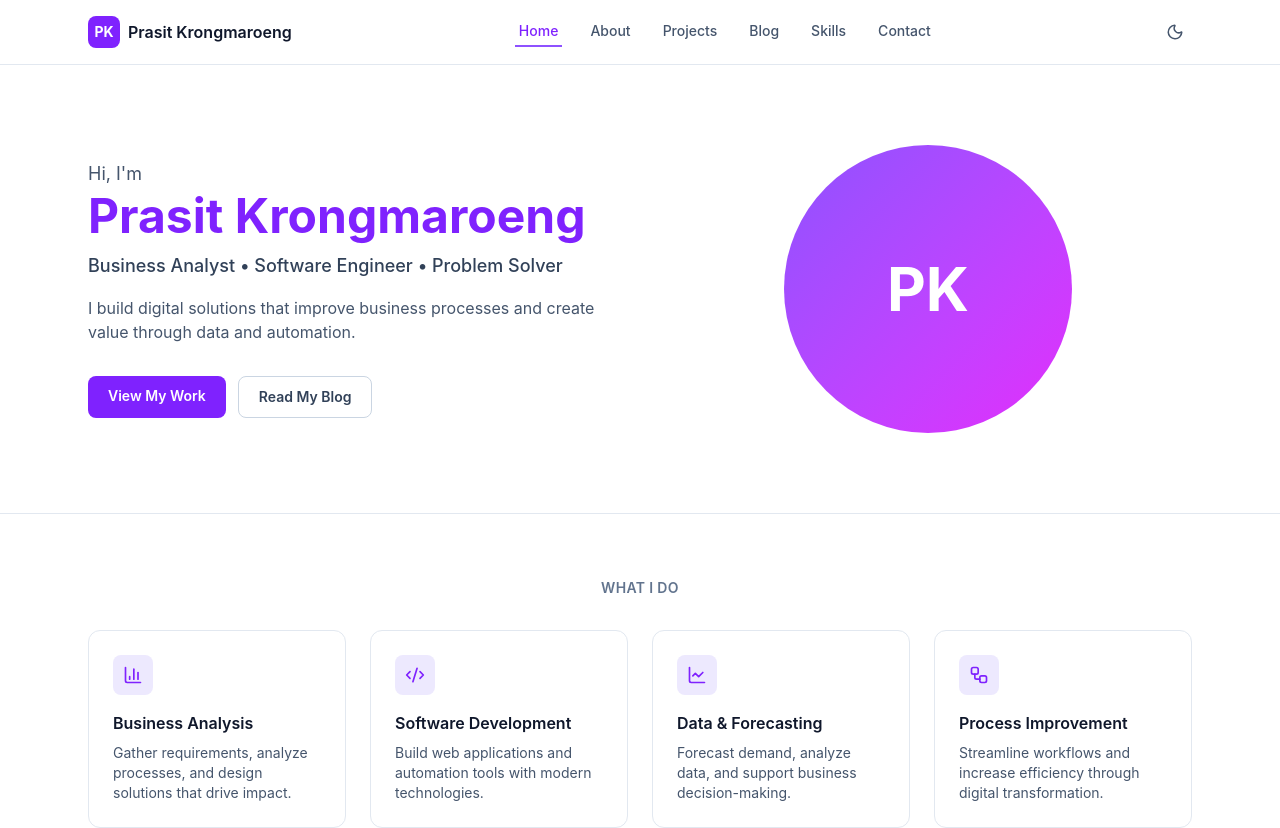
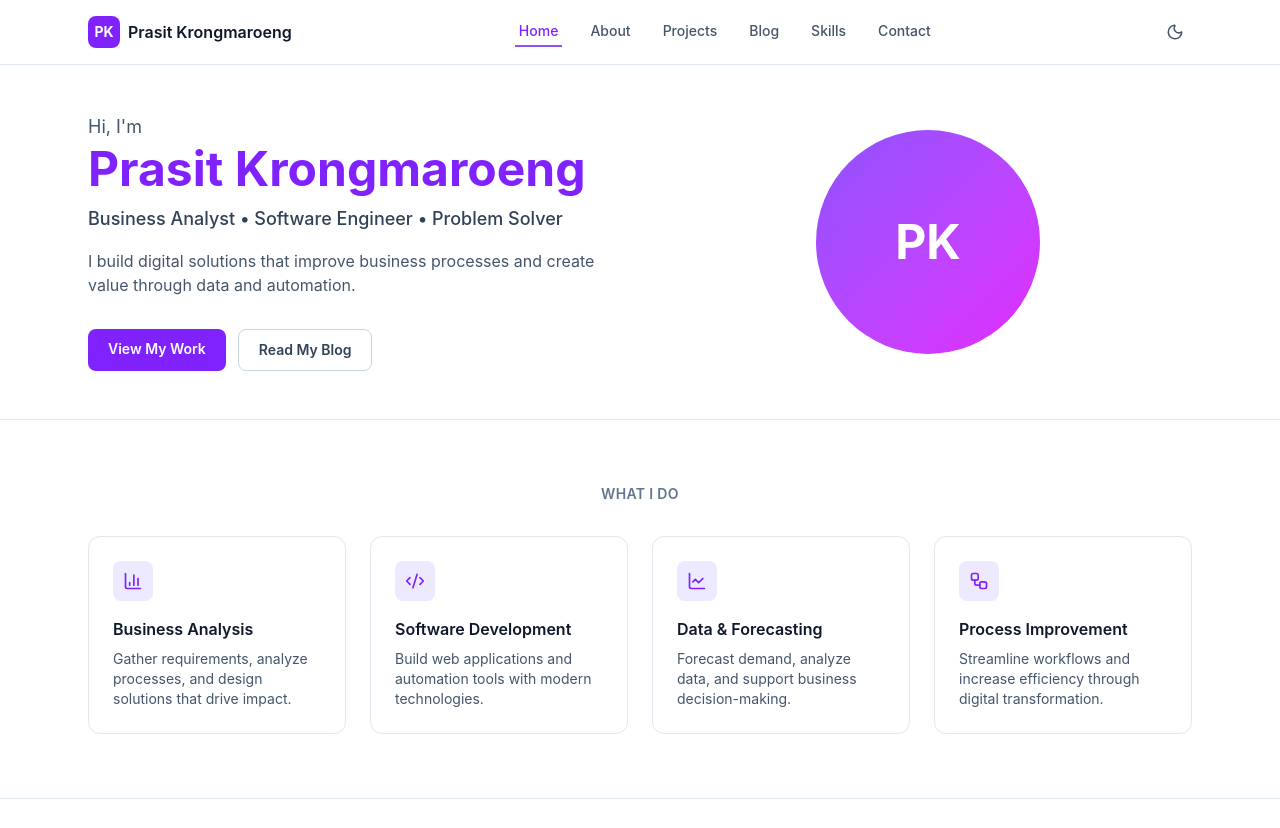
Before and after one commit to bxstonpk/portfolio-blog, a React (Vite) app: page / in a window 1280 px wide. Shown: the top 828 px of the page. Built offline with nearby package versions, Linux system fonts and the light colour scheme.

Commit message:
edit branner

```diff
--- a/src/pages/Home.jsx
+++ b/src/pages/Home.jsx
@@ -15,7 +15,7 @@ export default function Home() {
 
   return (
     <div>
-      <section className="border-b border-slate-200 py-20 dark:border-slate-800">
+      <section className="border-b border-slate-200 py-12 dark:border-slate-800">
         <Container className="grid items-center gap-12 md:grid-cols-2">
           <div>
             <p className="text-lg text-slate-600 dark:text-slate-400">Hi, I&apos;m</p>
@@ -40,7 +40,7 @@ export default function Home() {
             </div>
           </div>
           <div className="flex justify-center">
-            <div className="flex h-56 w-56 items-center justify-center rounded-full bg-gradient-to-br from-violet-500 to-fuchsia-500 text-6xl font-bold text-white sm:h-72 sm:w-72">
+            <div className="flex h-40 w-40 items-center justify-center rounded-full bg-gradient-to-br from-violet-500 to-fuchsia-500 text-5xl font-bold text-white sm:h-56 sm:w-56">
               {site.initials}
             </div>
           </div>
```
